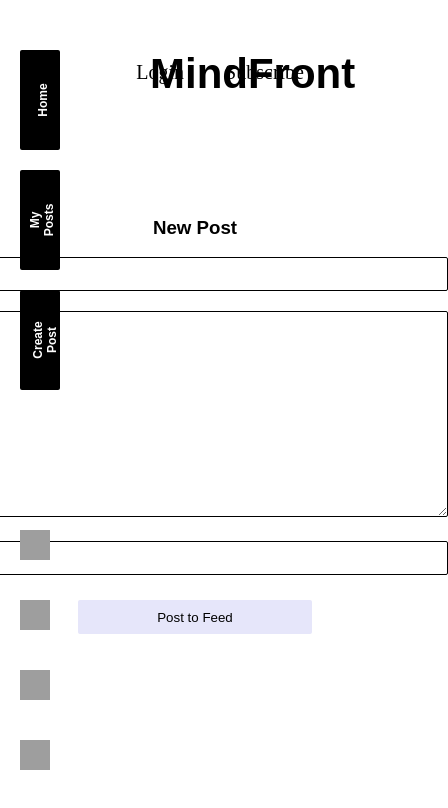
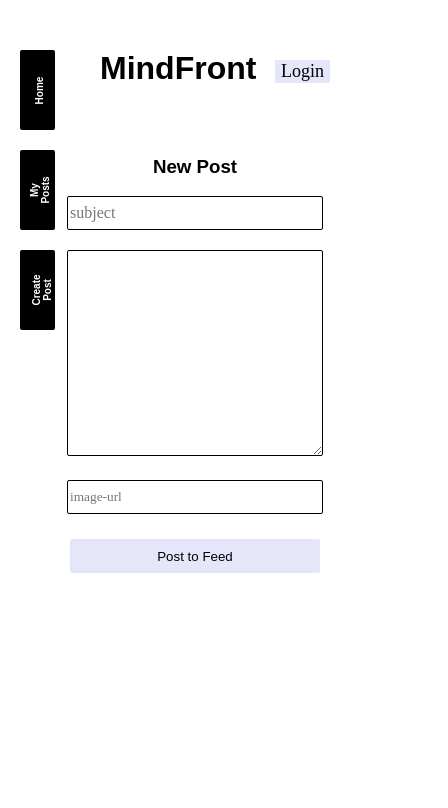
Before and after one commit to Nora-ai/MindFront, a React (Create React App) app in the folder mindfront/: page /new-post in a window 390 px wide. Shown: the top 808 px of the page, 448 px wide, since content can reach past the window. Built offline with nearby package versions, Linux system fonts and the light colour scheme; no server answers; grey boxes are pictures that could not be loaded; a web font is replaced by a local one.

Commit message:
mobile media query parially done

```diff
--- a/mindfront/src/components/CreatePost/CreatePost.css
+++ b/mindfront/src/components/CreatePost/CreatePost.css
@@ -45,3 +45,28 @@
     margin: 5px 0;
     padding: 0;
 }
+
+
+/* mobile */
+@media (min-width: 320px) and (max-width: 767px) {
+
+    .new-post {
+        margin-top: 50px;
+    }
+
+    .new-post-subject {
+        width: 250px;
+    }
+
+    .new-post-content {
+        width: 250px;
+    }
+
+    .new-post-image {
+        width: 250px;
+    }
+
+    .new-post-submit {
+        width: 250px;
+    }
+}
--- a/mindfront/src/components/Footer/Footer.css
+++ b/mindfront/src/components/Footer/Footer.css
@@ -34,9 +34,28 @@
 /* tablet */
 @media (min-width: 768px) and (max-width: 1000px) {
 
-.footer-quote {
-    font-size: 20px;
+    .footer-quote {
+        font-size: 20px;
+    }
+
 }
 
+/* mobile */
+@media (min-width: 320px) and (max-width: 767px) {
+
+    .footer {
+        padding: 50px 0;
+        margin: 30px 30px;
+    }
+
+    .footer-links,
+    .footer-mindfront {
+        display: none;
+
+    }
+
+    .footer-quote {
+        margin: 0;
+    }
 
 }
--- a/mindfront/src/components/Header/Header.css
+++ b/mindfront/src/components/Header/Header.css
@@ -39,9 +39,45 @@
     position: absolute;
     right: 100px;
     top: 125px;
-    font-size: 20px;
     background-color: transparent;
     border-style: none;
     font-size: 14px;
     color: lightgray;
 }
+
+
+/* mobile */
+@media (min-width: 320px) and (max-width: 767px) {
+
+    .mindfront-logo {
+        margin-left: 100px;
+        margin-top: 50px;
+        font-size: 32px;
+    }
+
+    .signed-in-user {
+        right: 50px;
+        top: 60px;
+        font-size: 20px;
+        margin: 0;
+        padding: 2px 20px;
+
+    }
+
+    .logout {
+        right: 50px;
+        top: 105px;
+        font-size: 20px;
+        font-size: 14px;
+    }
+
+    .login-button {
+        font-size: 18px;
+        right: 60px;
+        background-color: lavender;
+    }
+
+    .subscribe-button {
+        display: none;
+    }
+}
--- a/mindfront/src/components/Home/Home.css
+++ b/mindfront/src/components/Home/Home.css
@@ -48,4 +48,25 @@
 /* mobile */
 @media (min-width: 320px) and (max-width: 767px) {
 
+    .homepage-image {
+        width: 175px;
+        top: 400px;
+        right: 60px;
+    }
+
+    .homepage-description {
+        top: 150px;
+        left: 100px;
+    }
+
+    .mindfront-description {
+        font-size: 12px;
+        width: 250px;
+        text-align: justify;
+    }
+
+    .about-us {
+        font-size: 14px;
+    }
+
 }
--- a/mindfront/src/components/Home/Home.jsx
+++ b/mindfront/src/components/Home/Home.jsx
@@ -10,7 +10,7 @@
         <div className="homepage-description">
             <h2>What is MindFront?</h2>
             <p className="mindfront-description">MindFront is a safe space for confrontation, for people to share anonymously yet mindfully about people, places and things in a positive light, even if the topic is sensitive. Mindfront will push us to mindfully confront each other and help us learn how to show up in this world with care and compassion.</p>
-            <p className='about-us'>About us</p>
+            <p className='about-us'>About Us</p>
         </div>
 
         <img className="homepage-image" src="https://res.cloudinary.com/alienora/image/upload/v1597189947/pexels-fotografierende-4617223_t7zr9m.jpg" alt="homepage-image"></img>
--- a/mindfront/src/components/Login/Login.css
+++ b/mindfront/src/components/Login/Login.css
@@ -50,3 +50,12 @@
     padding: 0;
     font-family: 'Baloo Tamma 2';
 }
+
+/* mobile */
+@media (min-width: 320px) and (max-width: 767px) {
+
+    .login-form {
+        margin-top: 100px;
+    }
+
+}
--- a/mindfront/src/components/Main/Main.css
+++ b/mindfront/src/components/Main/Main.css
@@ -6,8 +6,15 @@
 /* tablet */
 @media (min-width: 768px) and (max-width: 1000px) {
 
-.need-space {
-    height: 600px;
+    .need-space {
+        height: 600px;
+    }
 }
 
+/* mobile */
+@media (min-width: 320px) and (max-width: 767px) {
+
+    .need-space {
+        height: 600px;
+    }
 }
--- a/mindfront/src/components/Nav/Nav.css
+++ b/mindfront/src/components/Nav/Nav.css
@@ -22,8 +22,6 @@
     background-color: black;
     color: white;
     border: none;
-    /* text-orientation: sideways;
-    writing-mode: vertical-rl; */
     font-weight: bold;
     font-size: 12px;
     border-radius: 2px;
@@ -46,3 +44,18 @@
     height: 30px;
     margin: 20px;
 }
+
+/* mobile */
+@media (min-width: 320px) and (max-width: 767px) {
+
+    .nav-bar button {
+        width: 35px;
+        height: 80px;
+        font-size: 10px;
+        text-align: center;
+    }
+
+    .nav-bar img {
+       display: none;
+    }
+}
--- a/mindfront/src/components/ShowPosts/ShowPosts.css
+++ b/mindfront/src/components/ShowPosts/ShowPosts.css
@@ -41,3 +41,20 @@
         width: 300px;
     }
 }
+
+/* mobile */
+@media (min-width: 320px) and (max-width: 767px) {
+
+    .show-posts-image {
+        width: 200px;
+    }
+
+    .homepage-posts {
+        margin: 30px 75px;
+        padding: 0;
+    }
+
+    .show-posts-content {
+        max-width: 175px;
+    }
+}
--- a/mindfront/src/components/Subscribe/Subscribe.css
+++ b/mindfront/src/components/Subscribe/Subscribe.css
@@ -25,3 +25,11 @@
     padding: 0;
     font-family: 'Baloo Tamma 2';
 }
+
+/* mobile */
+@media (min-width: 320px) and (max-width: 767px) {
+
+    .subscribe-form {
+        margin-top: 100px;
+    }
+}
```
Also changed, not shown: mindfront/src/components/EditPost/EditPost.css (+8 -0 lines).
